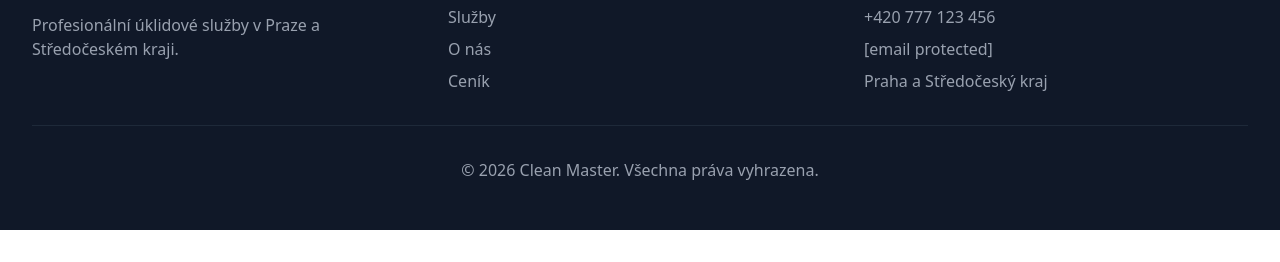
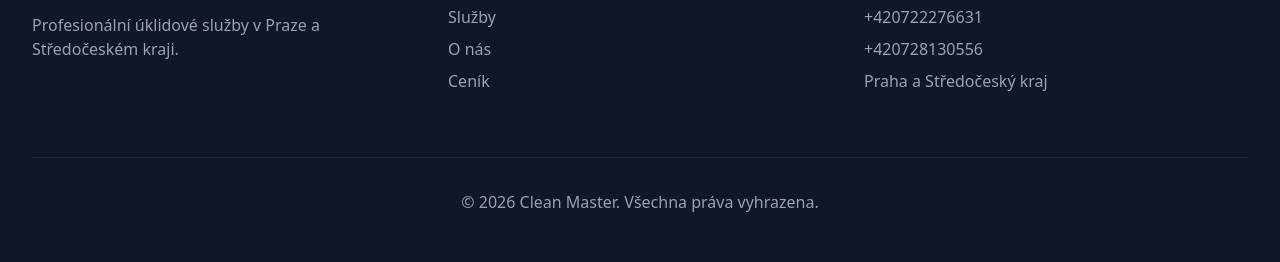
Before and after one commit to LostSanchos/clean, a website: page web.html in a window 1280 px wide. Shown: the part 2929-3191 px from the top of the page. Before the commit the page ends 3159 px from the top, so only its background shows below. Drawn offline with Linux system fonts and the light colour scheme.

Commit message:
Update contact information in web.html

```diff
--- a/web.html
+++ b/web.html
@@ -283,8 +283,9 @@
                         <div>
                             <h4 class="font-bold mb-4">Kontakt</h4>
                             <ul class="space-y-2 text-gray-400">
-                                <li>+420 777 123 456</li>
-                                <li><a href="/cdn-cgi/l/email-protection" class="__cf_email__" data-cfemail="9ef7f0f8f1defdf2fbfff0f3ffedeafbecb0fde4">[email&#160;protected]</a></li>
+                                <li>+420722276631</li>
+                                <li>+420728130556</li>
+                                <li><a  class="__cf_email__" "cleansharks.cz@gmail.com" </a></li>
                                 <li>Praha a Středočeský kraj</li>
                             </ul>
                         </div>
```
